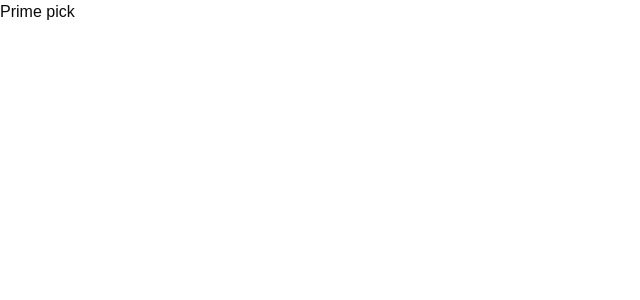
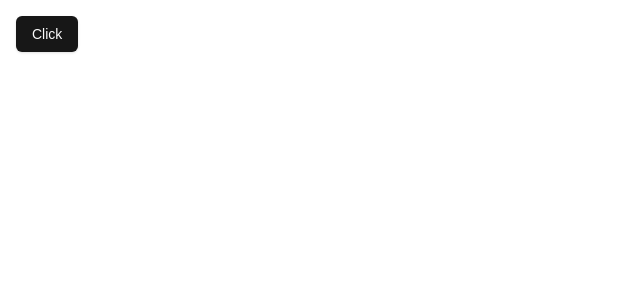
Before and after one commit to Seundede/Prime-pick, a Next.js app: page / in a window 1280 px wide. Shown: the top 300 px of the page, without its empty margins (0-640 px from the left). Built offline with nearby package versions, Linux system fonts and the light colour scheme.

Commit message:
chore: clerk/nextjs sdk installation

```diff
--- a/app/(root)/page.tsx
+++ b/app/(root)/page.tsx
@@ -1,8 +1,9 @@
+import { Button } from "@/components/ui/button";
 
 export default function Home() {
   return (
-    <div>
-    Prime pick
+    <div className="p-4">
+    <Button>Click</Button>
     </div>
   );
 }
--- /dev/null
+++ b/components/ui/button.tsx
@@ -0,0 +1,57 @@
+import * as React from "react"
+import { Slot } from "@radix-ui/react-slot"
+import { cva, type VariantProps } from "class-variance-authority"
+
+import { cn } from "@/lib/utils"
+
+const buttonVariants = cva(
+  "inline-flex items-center justify-center gap-2 whitespace-nowrap rounded-md text-sm font-medium transition-colors focus-visible:outline-none focus-visible:ring-1 focus-visible:ring-ring disabled:pointer-events-none disabled:opacity-50 [&_svg]:pointer-events-none [&_svg]:size-4 [&_svg]:shrink-0",
+  {
+    variants: {
+      variant: {
+        default:
+          "bg-primary text-primary-foreground shadow hover:bg-primary/90",
+        destructive:
+          "bg-destructive text-destructive-foreground shadow-sm hover:bg-destructive/90",
+        outline:
+          "border border-input bg-background shadow-sm hover:bg-accent hover:text-accent-foreground",
+        secondary:
+          "bg-secondary text-secondary-foreground shadow-sm hover:bg-secondary/80",
+        ghost: "hover:bg-accent hover:text-accent-foreground",
+        link: "text-primary underline-offset-4 hover:underline",
+      },
+      size: {
+        default: "h-9 px-4 py-2",
+        sm: "h-8 rounded-md px-3 text-xs",
+        lg: "h-10 rounded-md px-8",
+        icon: "h-9 w-9",
+      },
+    },
+    defaultVariants: {
+      variant: "default",
+      size: "default",
+    },
+  }
+)
+
+export interface ButtonProps
+  extends React.ButtonHTMLAttributes<HTMLButtonElement>,
+    VariantProps<typeof buttonVariants> {
+  asChild?: boolean
+}
+
+const Button = React.forwardRef<HTMLButtonElement, ButtonProps>(
+  ({ className, variant, size, asChild = false, ...props }, ref) => {
+    const Comp = asChild ? Slot : "button"
+    return (
+      <Comp
+        className={cn(buttonVariants({ variant, size, className }))}
+        ref={ref}
+        {...props}
+      />
+    )
+  }
+)
+Button.displayName = "Button"
+
+export { Button, buttonVariants }
--- a/package.json
+++ b/package.json
@@ -9,6 +9,8 @@
     "lint": "next lint"
   },
   "dependencies": {
+    "@clerk/nextjs": "^6.9.6",
+    "@radix-ui/react-slot": "^1.1.1",
     "class-variance-authority": "^0.7.1",
     "clsx": "^2.1.1",
     "lucide-react": "^0.469.0",
```
Also changed, not shown: 1 other file (tests, documents, lock files or other folders).
